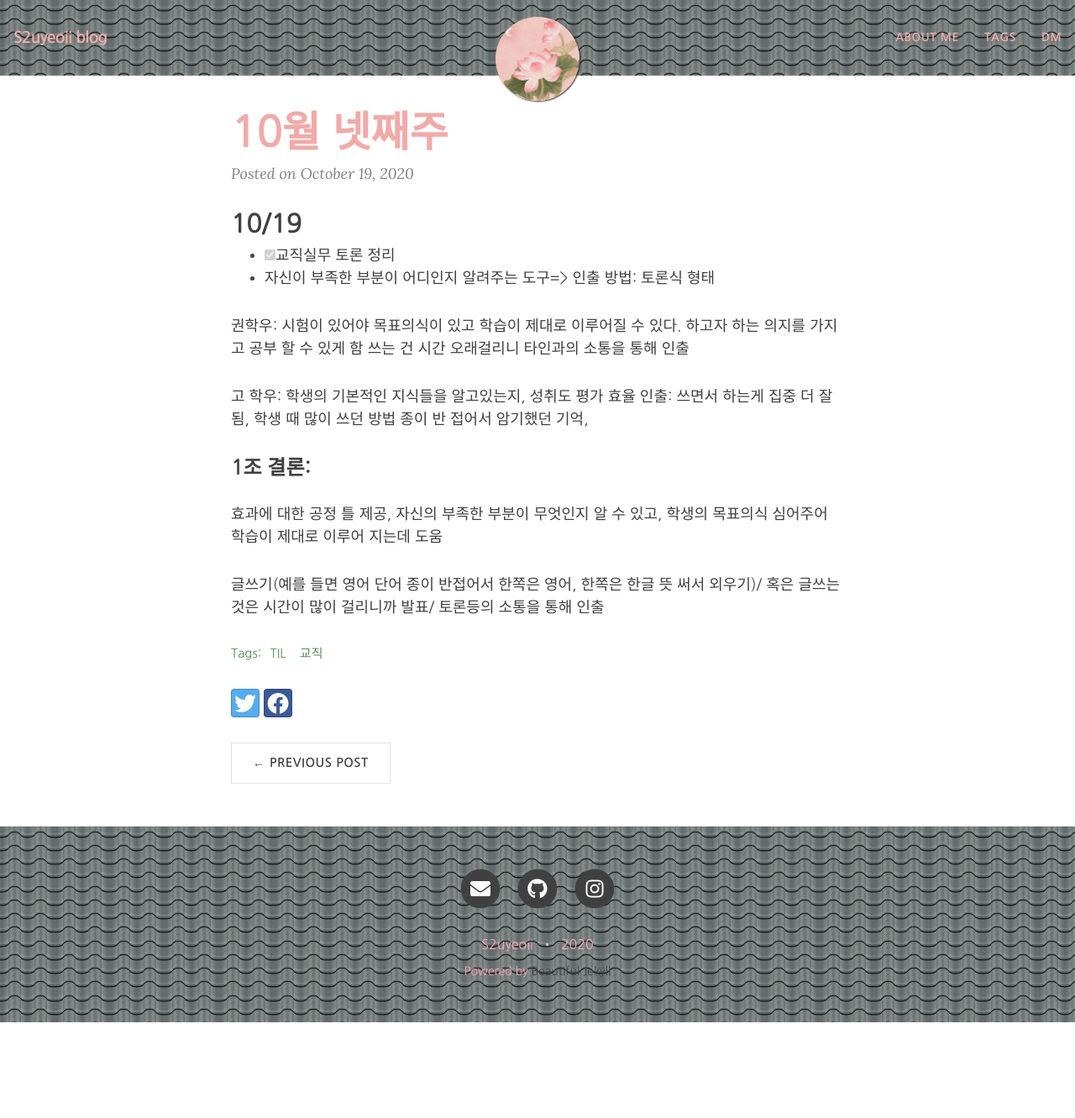
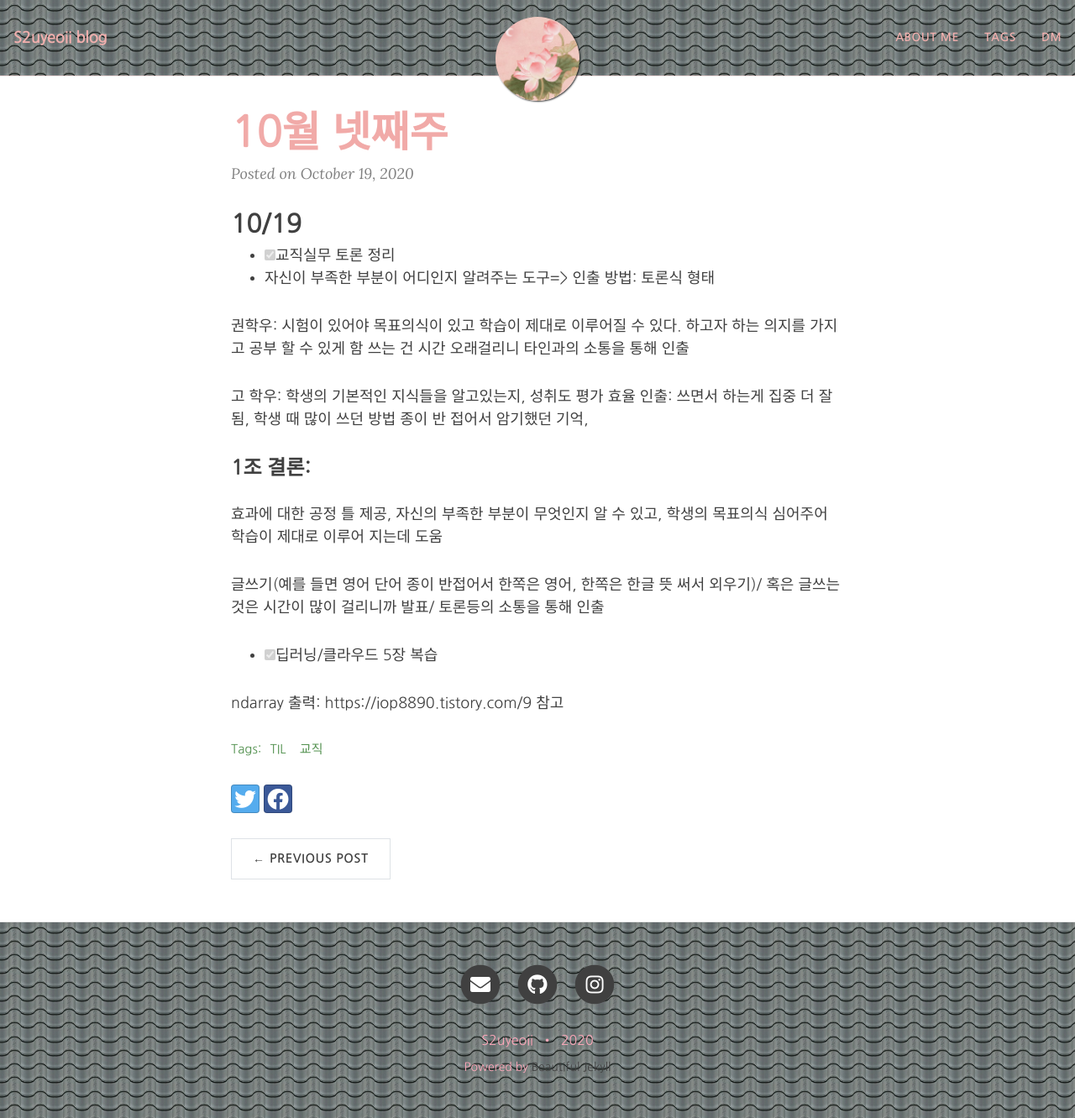
Before and after one commit to yeoneed/yeoneed.github.io, a Jekyll site: the page built from _posts/2020-10-19-10월 넷째주.md, in a window 1280 px wide and 1331 px high. Shown: the whole window at 84% size. Built offline with Jekyll 4.4.1, drawn with Linux system fonts in a browser that asks for light colours; nearby versions of some CDN libraries.

Commit message:
Update 2020-10-19-10월 넷째주.md

```diff
--- a/_posts/2020-10-19-10월 넷째주.md
+++ b/_posts/2020-10-19-10월 넷째주.md
@@ -22,3 +22,7 @@ tags: [TIL, 교직]
 효과에 대한 공정 틀 제공, 자신의 부족한 부분이 무엇인지 알 수 있고, 학생의 목표의식 심어주어 학습이 제대로 이루어 지는데 도움
 
 글쓰기(예를 들면 영어 단어 종이 반접어서 한쪽은 영어, 한쪽은 한글 뜻 써서 외우기)/ 혹은 글쓰는것은 시간이 많이 걸리니까 발표/ 토론등의 소통을 통해 인출
+
+- [x] 딥러닝/클라우드 5장 복습
+
+ndarray 출력: https://iop8890.tistory.com/9  참고
```
